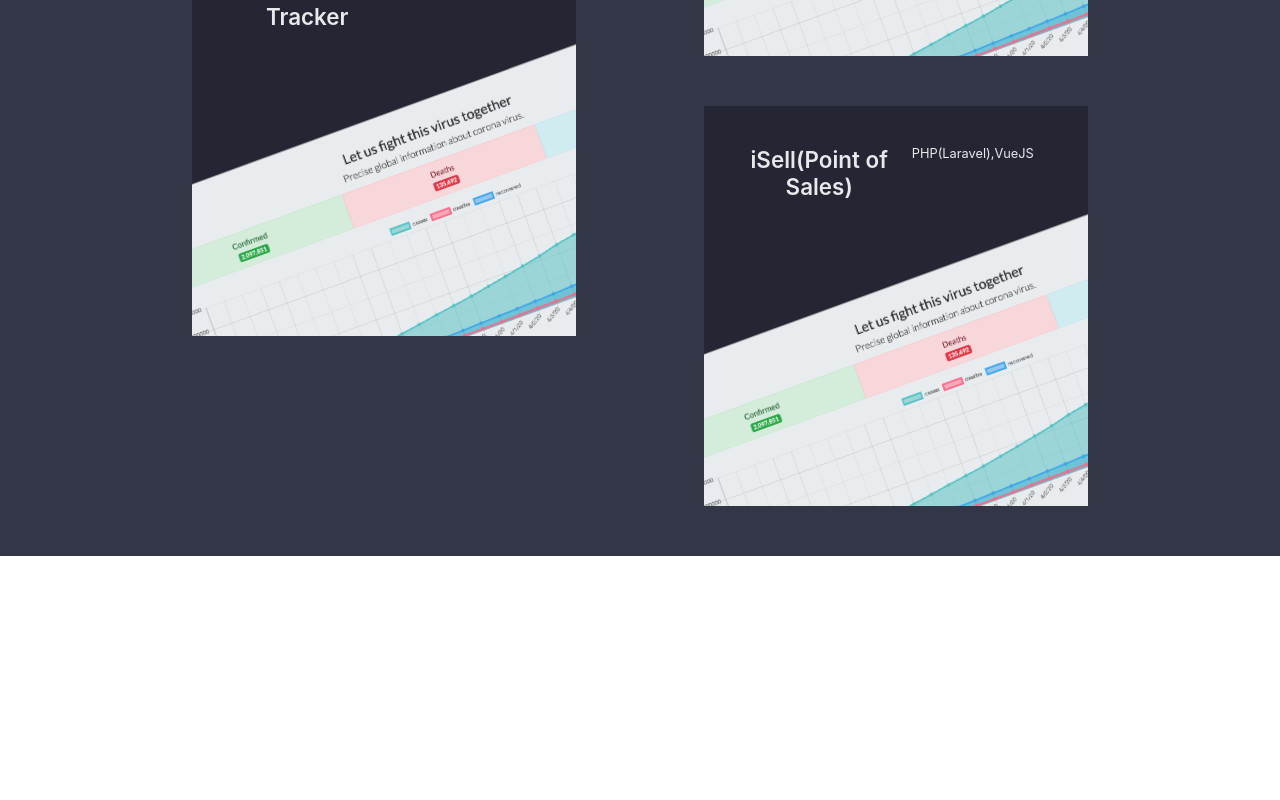
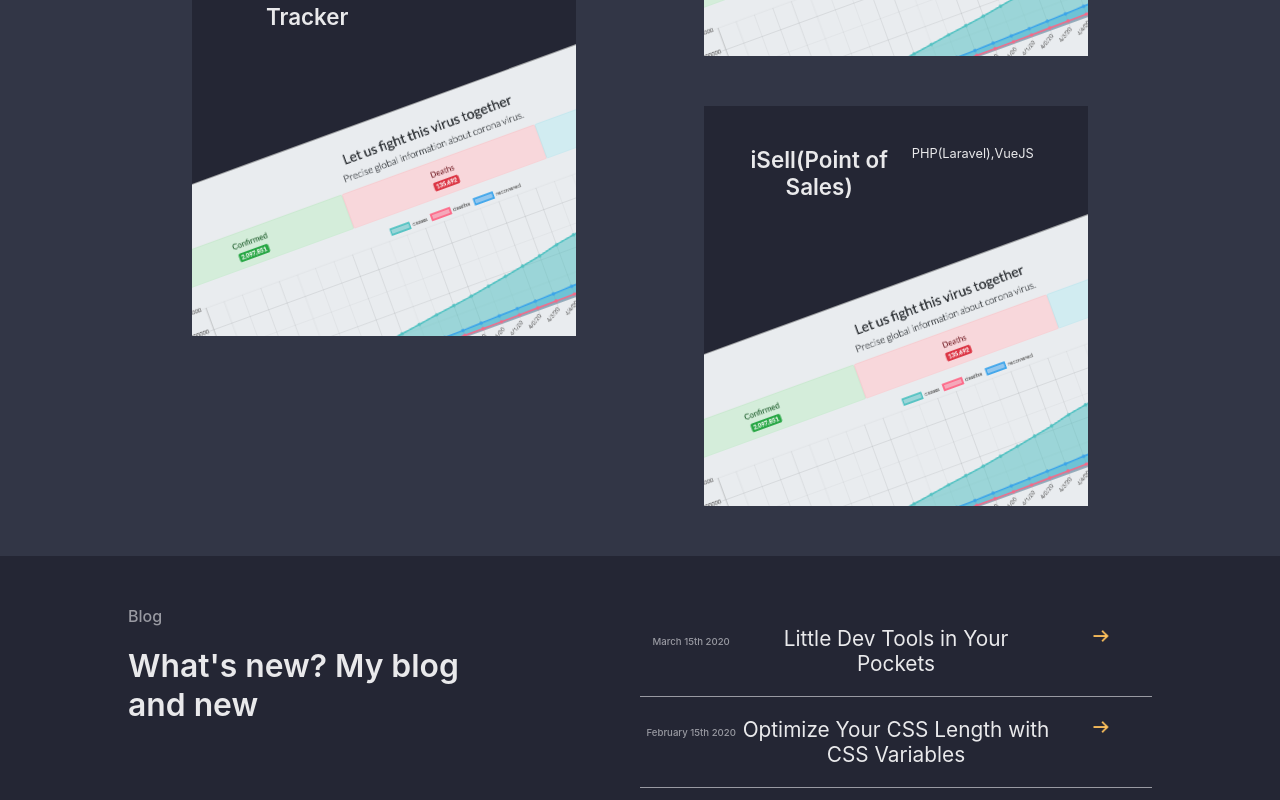
Before and after one commit to edemagbenyo/edemagbenyo.github.io, a React (Create React App) app: page / in a window 1280 px wide. Shown: the part 1981-2781 px from the top of the page. Before the commit the page ends 2537 px from the top, so only its background shows below. Built offline with nearby package versions, Linux system fonts and the light colour scheme.

Commit message:
Implement Blog section

```diff
--- a/src/App.js
+++ b/src/App.js
@@ -3,12 +3,14 @@
 import Intro from './components/Intro';
 import About from './components/About';
 import Projects from './components/Projects';
+import Blog from './components/Blog';
 function App() {
   return (
     <div className="App">
       <Intro/>
       <About/>
       <Projects/>
+      <Blog/>
     </div>
   );
 }
--- a/src/components/Blog.js
+++ b/src/components/Blog.js
@@ -1,20 +1,37 @@
-import React from 'react';
+import React from "react";
+import "./Blog.scss";
+import Right from "../assets/right.png";
 
-function Article({title, link, date}){
-  return(
-    <div></div>
-  )
+function Article({ title, link, date }) {
+  return (
+    <div className="article">
+      <div className="date">
+        <span>{date}</span>
+      </div>
+      <div className="title">
+        <a href={link}>{title}</a>
+      </div>
+      <div className="link">
+        <a href={link}>
+          <img src={Right} alt="arrow" />
+        </a>
+      </div>
+    </div>
+  );
 }
 
-const Blog = ()=>{
-  return <div className="blog-container">
+const Blog = () => {
+  return (
+    <div className="blog-container">
       <div className="left">
         <span>Blog</span>
         <h2>What's new? My blog and new</h2>
       </div>
       <div className="right">
-      <Article title="" link="" date=""/>
+        <Article title="Little Dev Tools in Your Pockets" link="https://hackernoon.com/little-dev-tools-in-your-pockets-0h2q3yhi" date="March 15th 2020" />
+        <Article title="Optimize Your CSS Length with CSS Variables" link="https://hackernoon.com/optimize-your-css-length-with-css-variables-mz2i3aqy" date="February 15th 2020" />
       </div>
     </div>
-}
+  );
+};
 export default Blog;
--- /dev/null
+++ b/src/components/Blog.scss
@@ -0,0 +1,49 @@
+@import './variables';
+
+.blog-container{
+  background-color: $dark;
+  padding: 50px 0;
+  display: grid;
+  grid-template-columns: 10% 30% 10% 1fr 10%;
+  grid-template-areas: ". left . right .";
+  .left{
+    grid-area: left;
+    text-align: left;
+    h2{
+      @include title
+    }
+    span{
+      @include span
+    }
+  }
+  .right{
+    grid-area: right;
+    .article{
+      display: grid;
+      grid-template-columns: 20% 60% 20%;
+      grid-template-areas: "date title link";
+      border-bottom: .5px solid $secondary-text;
+      padding:20px 0;
+    }
+    .date{
+      @include span;
+      grid-area: date;
+      font-size: .6em;
+    }
+    .title{
+      grid-area: title;
+      a{
+        color: $primary-text;
+        font-size: 1.3em;
+        text-decoration: none;
+      }
+    }
+    .link{
+      grid-area: link;
+      img{
+        text-decoration: underline;
+        width: 20px;
+      }
+    }
+  }
+}
```
Also changed, not shown: src/assets/live.png (added), src/assets/right.png (added). Lines whose indentation alone changed are shown as unchanged.
